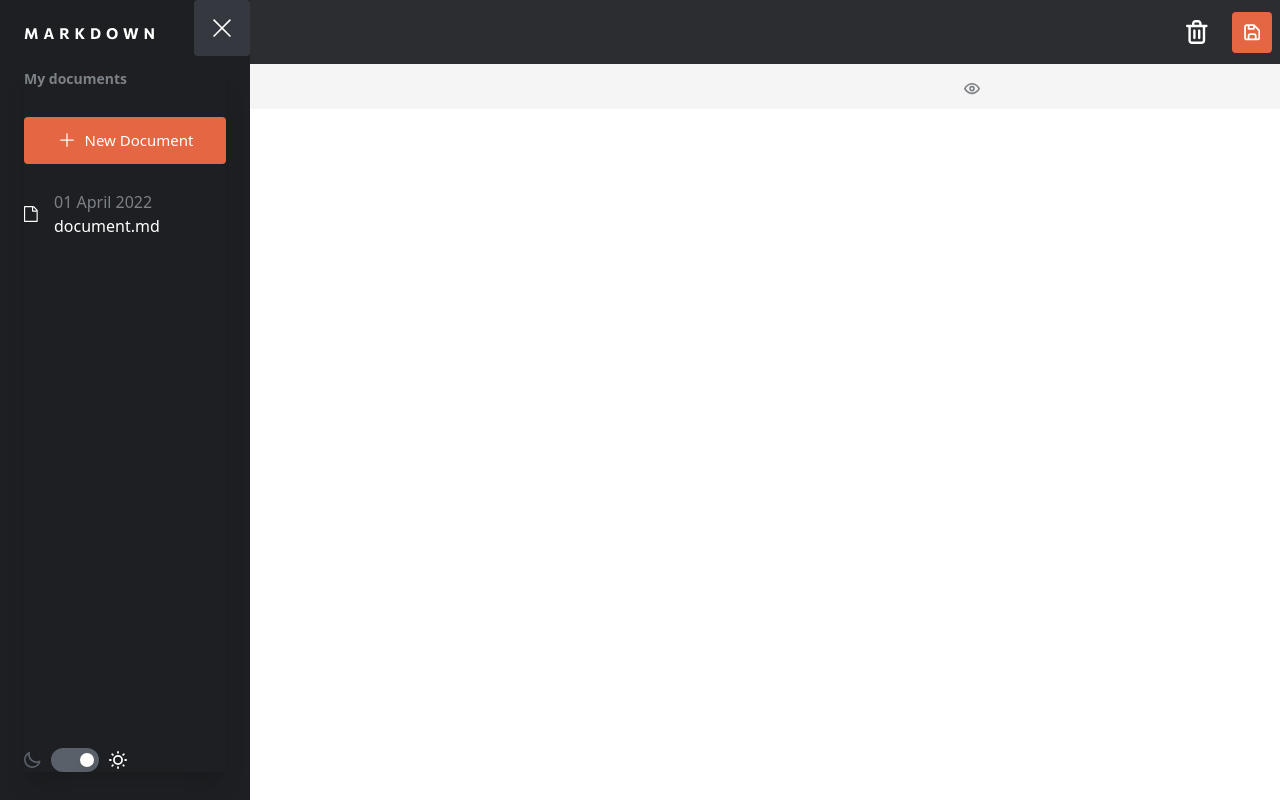
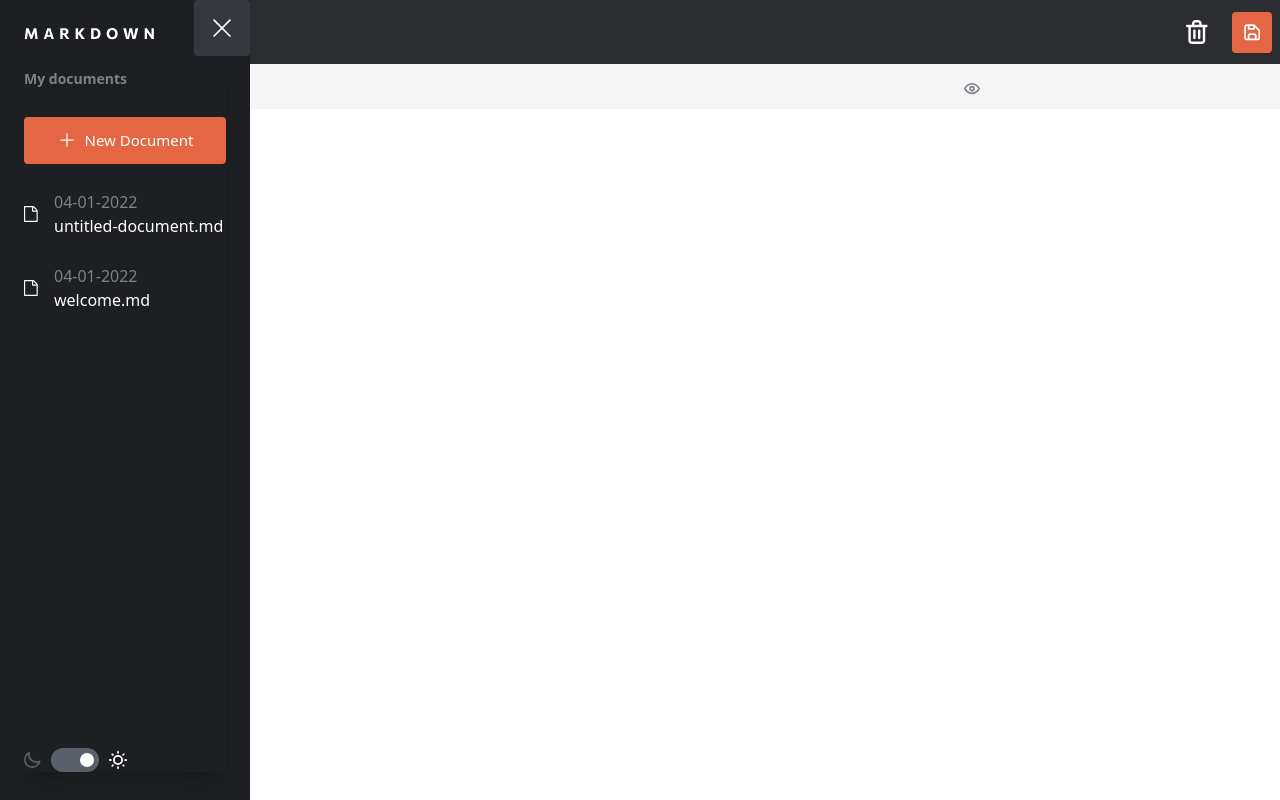
Before and after one commit to YoonJongok/markdown-editor, a React app: page / in a window 1280 px wide. Both pictures are taken after a click on the button 31 px from the left and 32 px from the top of the page. Built offline with nearby package versions, Linux system fonts and the light colour scheme; the HTML template or start-up script is replaced by a standard one.

Commit message:
import json and display the list of documents

```diff
--- a/src/App.tsx
+++ b/src/App.tsx
@@ -6,15 +6,20 @@ import { FlexBoxColumn } from './components/ui/FlexBoxColumn/FlexBoxColumn';
 import { FlexBoxRow } from './components/ui/FlexBoxRow/FlexBoxRow';
 import { useState } from 'react';
 import Modal from './components/ui/Modal/Modal';
+import dataConfig from './data.json';
+
+export type MarkdownData = {
+  createdAt: string;
+  name: string;
+  content: string;
+};
 
 function App() {
   const [isPreview, setIsPreview] = useState<boolean>(false);
   const [sideBarOpen, setSideBarOpen] = useState<boolean>(false);
   const [modalOpen, setModalOpen] = useState<boolean>(false);
 
-  const handleDeleteBtnClick = () => {
-    setModalOpen(true);
-  };
+  const [documentList, setDocumentList] = useState<MarkdownData[]>(dataConfig);
 
   const handleCloseModal = () => {
     setModalOpen(false);
@@ -22,7 +27,7 @@ function App() {
 
   return (
     <Layout>
-      <Sidebar {...{ isOpen: sideBarOpen, setIsOpen: setSideBarOpen }} />
+      <Sidebar {...{ isOpen: sideBarOpen, setIsOpen: setSideBarOpen, documentList }} />
       <Header setSideBarOpen={setSideBarOpen} setModalOpen={setModalOpen} />
       <FlexBoxColumn onClick={() => setIsPreview((prev) => !prev)} className='cursor-pointer'>
         <FlexBoxRow intent={'flexBetweenCenter'} className='bg-grey-1 py-3 px-4'>
--- /dev/null
+++ b/src/components/Markdown/Markdown.tsx
@@ -0,0 +1,6 @@
+import React from 'react';
+import { FlexBoxColumn } from '../ui/FlexBoxColumn/FlexBoxColumn';
+
+export const Markdown: React.FC = () => {
+  return <FlexBoxColumn>Markdown</FlexBoxColumn>;
+};
--- /dev/null
+++ b/src/components/Markdown/index.ts
@@ -0,0 +1 @@
+export { Markdown as default } from './Markdown';
--- a/src/components/Sidebar/Sidebar.tsx
+++ b/src/components/Sidebar/Sidebar.tsx
@@ -4,23 +4,27 @@ import { Button } from '../ui/Button/Button';
 import { FlexBoxRow } from '../ui/FlexBoxRow/FlexBoxRow';
 import { ReactComponent as DocumentIcon } from '../../assets/icons/icon-document.svg';
 import { FlexBoxColumn } from '../ui/FlexBoxColumn/FlexBoxColumn';
+import { MarkdownData } from '../../App';
 
 interface SidebarProps {
   isOpen: boolean;
   setIsOpen: React.Dispatch<React.SetStateAction<boolean>>;
+  documentList: MarkdownData[];
 }
 
-export const Sidebar: React.FC<SidebarProps> = ({ isOpen, setIsOpen }) => {
+export const Sidebar: React.FC<SidebarProps> = ({ isOpen, setIsOpen, documentList }) => {
   return (
     <Drawer isOpen={isOpen} setIsOpen={setIsOpen} title='My documents'>
       <Button buttonTitle='newDocument' fullWidth onClick={() => setIsOpen((prev) => !prev)} />
-      <FlexBoxRow intent={'flexStartCenter'} className='gap-4'>
-        <DocumentIcon />
-        <FlexBoxColumn className='items-start'>
-          <h5 className='text-grey-4 font-thin'>01 April 2022</h5>
-          <h5 className='text-white font-light'>document.md</h5>
-        </FlexBoxColumn>
-      </FlexBoxRow>
+      {documentList.map((document) => (
+        <FlexBoxRow key={crypto.randomUUID()} intent={'flexStartCenter'} className='gap-4'>
+          <DocumentIcon />
+          <FlexBoxColumn className='items-start'>
+            <h5 className='text-grey-4 font-thin'>{document.createdAt}</h5>
+            <h5 className='text-white font-light'>{document.name}</h5>
+          </FlexBoxColumn>
+        </FlexBoxRow>
+      ))}
     </Drawer>
   );
 };
```
Also changed, not shown: src/data.json (line endings or trailing spaces).
